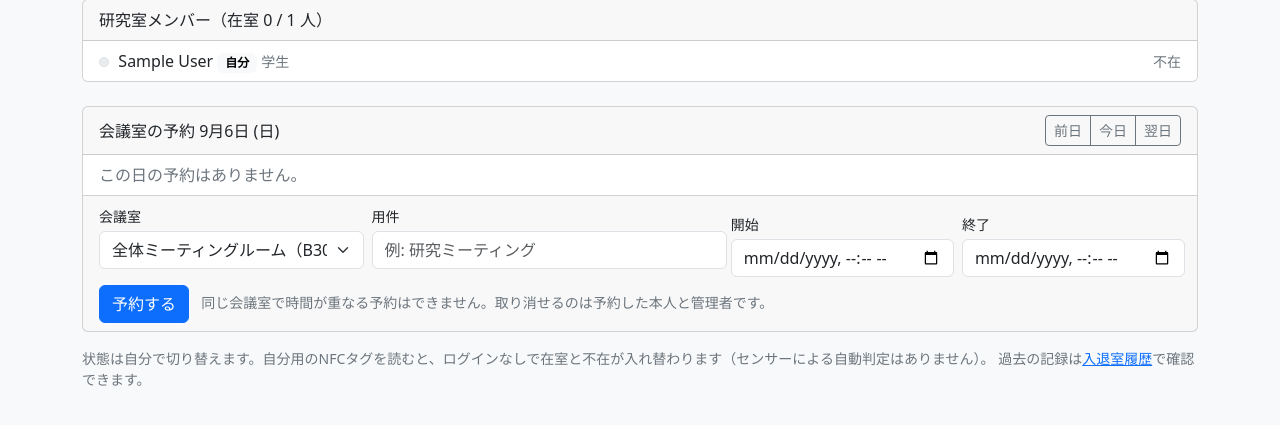
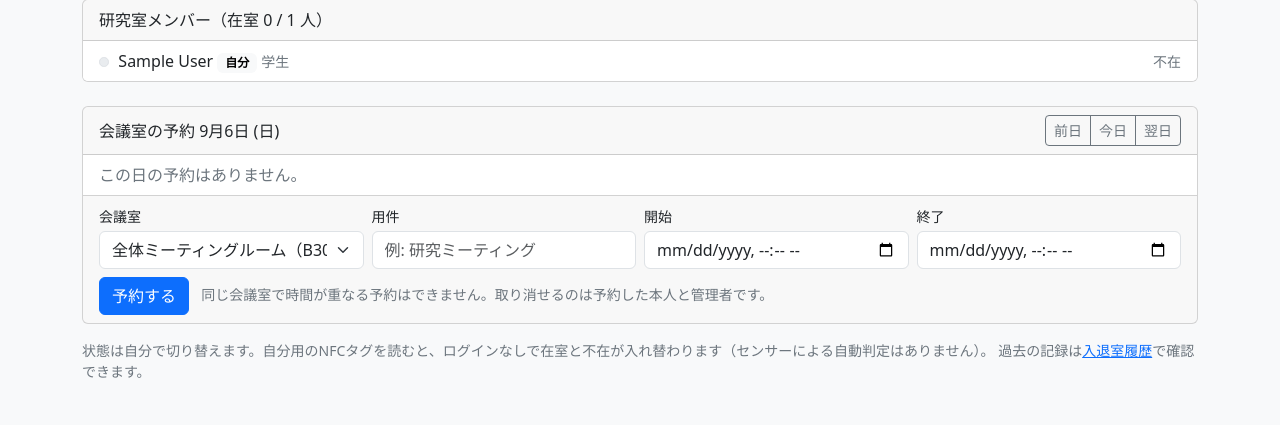
Before and after one commit to tomo1405/LabOps, a Django app: page /attendance/ in a window 1280 px wide. Shown: the part 239-664 px from the top of the page. Run offline with Django 5.2, Linux system fonts and the light colour scheme; the visitor is signed in with stand-in values (Sample User, id 1); data comes from the database, SQL or seed files in the repository; data that the repository does not hold is empty; some libraries are stand-ins or nearby versions.

Commit message:
fix(会議室): 予約フォームの開始・終了欄が他の項目より下にずれる問題を修正
開始・終了を入れ子の row（col-sm-5 の中に row）で並べていたため、
row が子列に付ける上下の余白（gutter）の分だけ、他の項目より8px低く表示されていた。

- 入れ子をやめ、会議室・用件・開始・終了を同じ行の4列として並べる
- 幅は広い画面で4列、狭い画面では2列に折り返す

幅1280pxで4項目すべての上端と高さが一致することを確認した。

テスト（工程5）: 入れ子の row に戻らないことを確かめる回帰テストを追加し、全体で389件。

```diff
--- a/templates/community/partials/room_reservations.html
+++ b/templates/community/partials/room_reservations.html
@@ -49,27 +49,26 @@
             <div class="alert alert-danger py-2 mb-0">{{ reservation_form.non_field_errors }}</div>
           </div>
         {% endif %}
-        <div class="col-sm-3">
+        {# 入れ子の row は上端がずれるため、4項目を同じ行に並べる #}
+        <div class="col-lg-3 col-sm-6">
           <label class="form-label small mb-1" for="{{ reservation_form.room.id_for_label }}">会議室</label>
           {{ reservation_form.room }}
           {% for error in reservation_form.room.errors %}<div class="text-danger small">{{ error }}</div>{% endfor %}
         </div>
-        <div class="col-sm-4">
+        <div class="col-lg-3 col-sm-6">
           <label class="form-label small mb-1" for="{{ reservation_form.purpose.id_for_label }}">用件</label>
           {{ reservation_form.purpose }}
           {% for error in reservation_form.purpose.errors %}<div class="text-danger small">{{ error }}</div>{% endfor %}
         </div>
-        <div class="col-sm-5 row g-2 mx-0 px-0">
-          <div class="col-6 ps-0">
+        <div class="col-lg-3 col-sm-6">
           <label class="form-label small mb-1" for="{{ reservation_form.start_at.id_for_label }}">開始</label>
           {{ reservation_form.start_at }}
           {% for error in reservation_form.start_at.errors %}<div class="text-danger small">{{ error }}</div>{% endfor %}
         </div>
-          <div class="col-6 pe-0">
+        <div class="col-lg-3 col-sm-6">
           <label class="form-label small mb-1" for="{{ reservation_form.end_at.id_for_label }}">終了</label>
           {{ reservation_form.end_at }}
           {% for error in reservation_form.end_at.errors %}<div class="text-danger small">{{ error }}</div>{% endfor %}
-          </div>
         </div>
         <div class="col-12">
           <button type="submit" class="btn btn-primary">予約する</button>
```
Also changed, not shown: community/tests/test_room_reservations.py (+7 -0 lines). Lines whose indentation alone changed are shown as unchanged.
